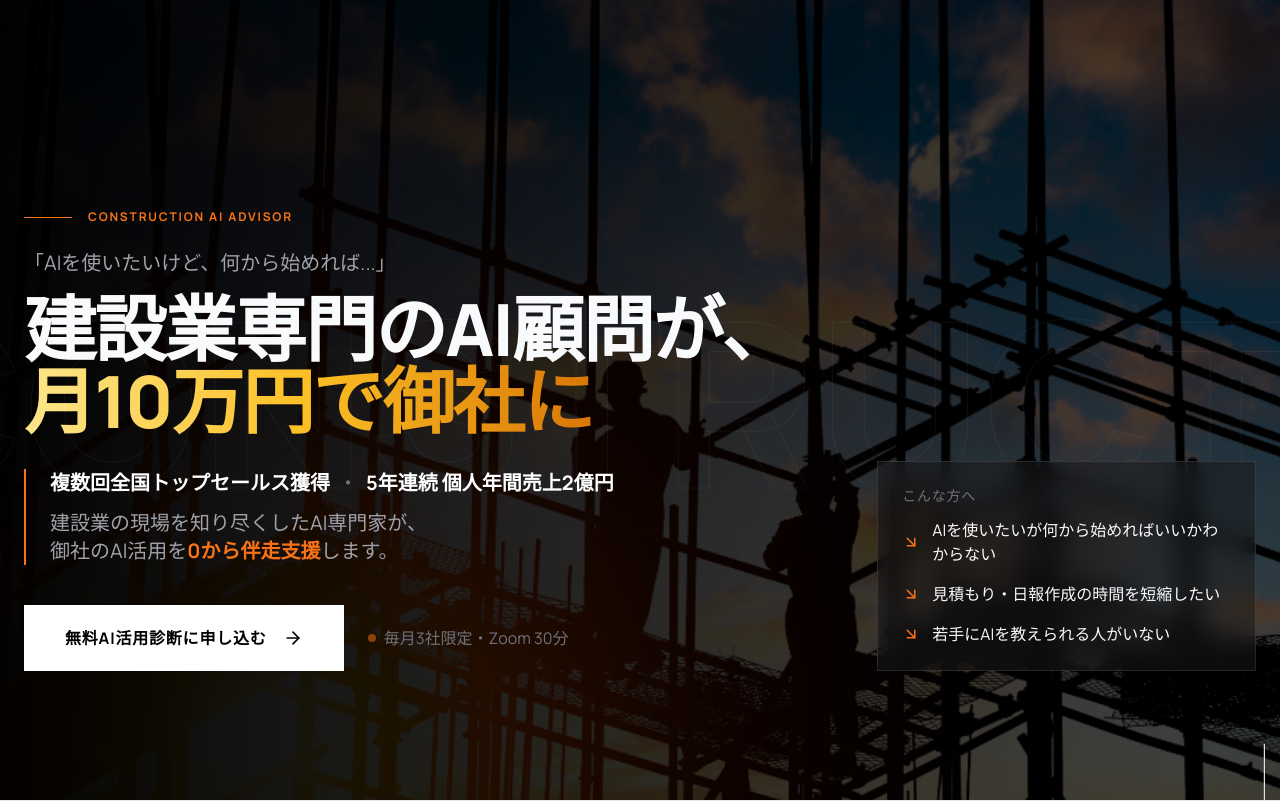
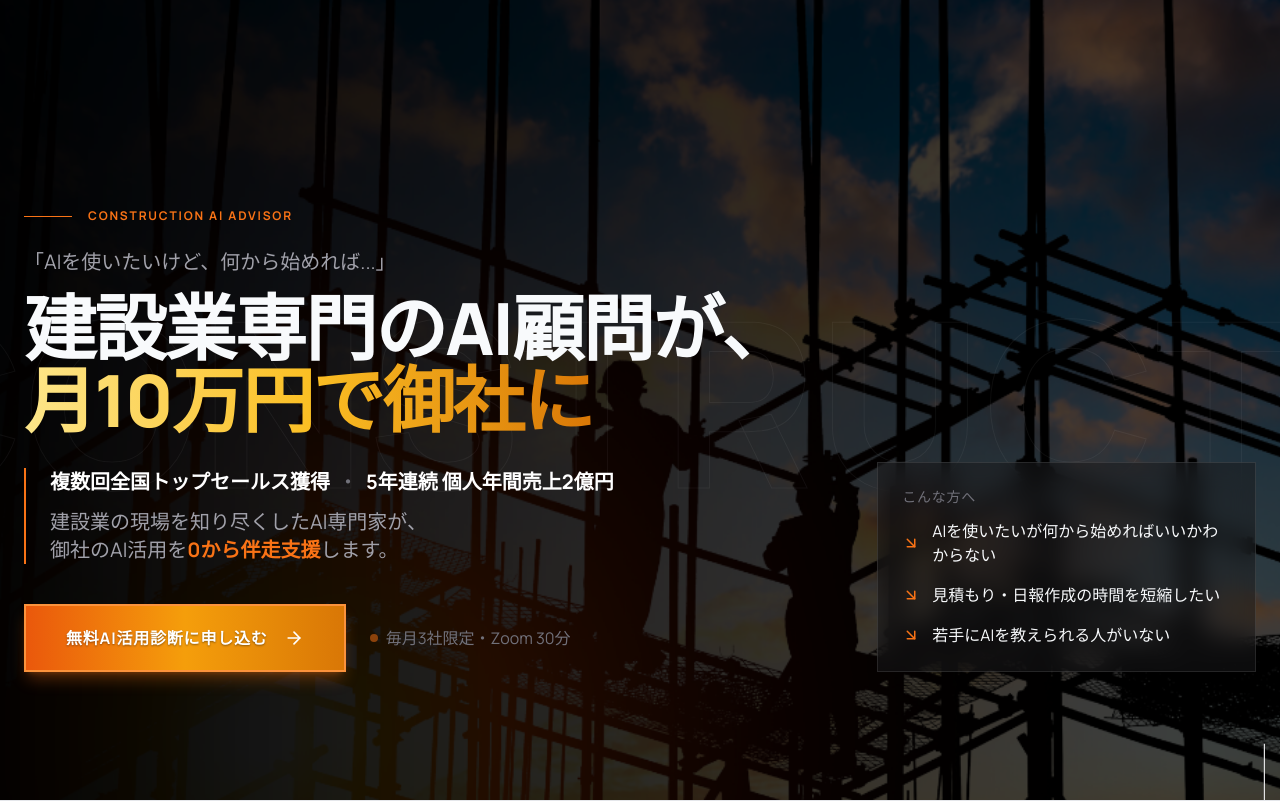
Before and after one commit to shunsuke-tnk/AI-komon-KENSETSU, a React (Vite) app: page / in a window 1280 px wide. Shown: the top 802 px of the page. Built offline with nearby package versions, Linux system fonts and the light colour scheme.

Commit message:
ヒーローセクションのボタンブラッシュアップ

```diff
--- a/components/ui/Button.tsx
+++ b/components/ui/Button.tsx
@@ -18,7 +18,7 @@ export const Button: React.FC<ButtonProps> = ({
   const baseStyles = "inline-flex items-center justify-center font-bold tracking-wider transition-all duration-300 focus:outline-none uppercase";
 
   const variants = {
-    primary: "bg-white text-black hover:bg-orange-500 hover:text-white border border-white hover:border-orange-500",
+    primary: "bg-gradient-to-r from-orange-600 via-amber-500 to-amber-600 text-white border-2 border-orange-400 hover:from-orange-700 hover:via-amber-600 hover:to-amber-700 shadow-lg shadow-orange-500/30 [text-shadow:_0_1px_2px_rgb(0_0_0_/_40%)]",
     secondary: "bg-zinc-900 text-white border border-zinc-800 hover:border-orange-500 hover:text-orange-500",
     outline: "bg-transparent border border-white/30 text-white hover:border-white hover:bg-white/5"
   };
```
